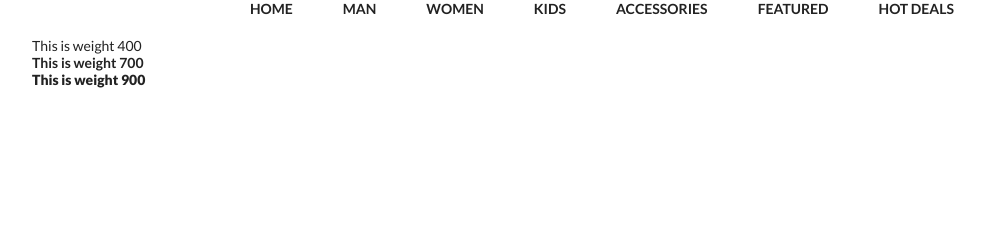
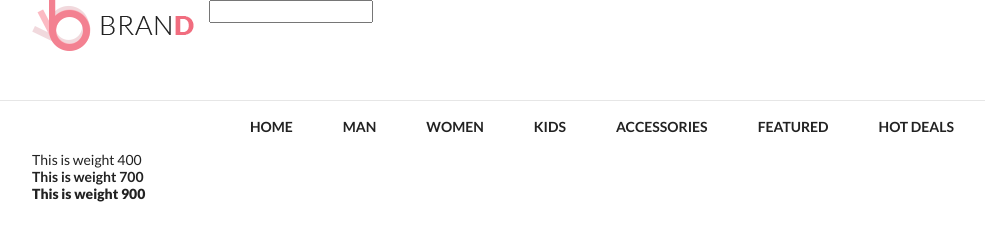
Before and after one commit to uncleDimasik/web-dev-22-23-laba-2, a website: page app/index.html in a window 1280 px wide. Shown: the whole page, without its empty margins (38-1023 px from the left). Drawn offline with Linux system fonts and the light colour scheme.

Commit message:
header update

```diff
--- a/app/index.html
+++ b/app/index.html
@@ -14,13 +14,29 @@
 <div class="wrapper">
 
     <header class="header">
-        <div class="container">
         <div class="header__inner">
             <div class="header__top top-header">
+                <div class="container">
+                    <div class="top-header__inner">
+                        <a href="index.html" class="top-header__logo"></a>
+                        <div class="top-header__search">
+                            <form action="#" class="search-header">
+                                <button type="submit" class="search-header__button"></button>
+                                <label>
+                                    <input autocomplete="off" type="text" name="form[]" data-error="Error" placeholder=""
+                                           class="search-header__input">
+                                </label>
+                            </form>
+                        </div>
+                        <div class="top_header__actions actions-header"></div>
                         <button type='button' class="icon-menu"><span></span></button>
                     </div>
+                </div>
+            </div>
             <div class="header__nav nav-header">
-                    <nav class="menu">
+                <div class="container">
+                    <div class="nav-header__inner">
+                        <nav class="nav-header__menu menu">
                             <ul class="menu__list">
                                 <li class="menu__item">
                                     <a href="index.html" class="menu__link">HOME</a>
@@ -45,6 +61,7 @@
                                 </li>
                             </ul>
                         </nav>
+                    </div>
                 </div>
             </div>
         </div>
--- a/app/scss/_global.scss
+++ b/app/scss/_global.scss
@@ -12,6 +12,11 @@ body {
   background-color: $bg-color;
 }
 
+.wrapper {
+  display: flex;
+  flex-direction: column;
+  min-height: 100%;
+}
 
 .main,
 .article {
--- a/app/scss/_reset.scss
+++ b/app/scss/_reset.scss
@@ -47,7 +47,12 @@ textarea,
 select {
   font: inherit;
 }
-
+button {
+  border: none;
+  cursor: pointer;
+  color: inherit;
+  background-color: inherit;
+}
 a{
   text-decoration: none;
 }
--- a/app/scss/style.scss
+++ b/app/scss/style.scss
@@ -13,28 +13,9 @@
   }
 }
 
-.top-header{
-  display:flex;
-}
-
-.menu {
-  &__list {
-    display: flex;
-    @include adaptiveValue('gap',50,10);
-    flex-wrap: wrap;
-    justify-content: center;
-    text-transform: uppercase;
-  }
-  &__link {
-    font-weight: $fw-bold;
-    color: $dark;
-  }
-}
-
 .icon-menu {
   display: none;
-
-  @include md{
+  @include md {
     display: block;
     position: relative;
     width: rem(30);
@@ -65,14 +46,17 @@
       span {
         width: 0;
       }
+
       &::before,
       &::after {
       }
+
       &::before {
 
         top: calc(50% - #{rem(1)});
         transform: rotate(-45deg);
       }
+
       &::after {
         bottom: calc(50% - #{rem(1)});
         transform: rotate(45deg);
@@ -81,10 +65,44 @@
   }
 }
 
-.section {
-  padding: 20px 0 20px;
+.top-header {
+  border-bottom: $grey solid 1px;
+
+  &__inner {
+    display: flex;
+    min-height: 100px;
+  }
+  &__logo{
+    &::before{
+      content: url("../images/logo.png");
+      //background-image: url("../images/logo.png");
+    }
+  }
+
 }
 
-.footer {
-  height: 150px;
+.nav-header {
+  &__inner {
+    display: flex;
+    min-height: 50px;
+    align-items: center;
+    justify-content: center;
+    padding: 10px 0;
+  }
 }
+
+.menu {
+  &__list {
+    display: flex;
+    row-gap: 5px;
+    @include adaptiveValue('column-gap', 50, 10);
+    flex-wrap: wrap;
+    justify-content: center;
+    text-transform: uppercase;
+  }
+
+  &__link {
+    font-weight: $fw-bold;
+    color: $dark;
+  }
+}
```
Also changed, not shown: app/css/style.min.css, app/images/logo.png (renamed from app/images/BRAND.png). Lines whose indentation alone changed are shown as unchanged.
